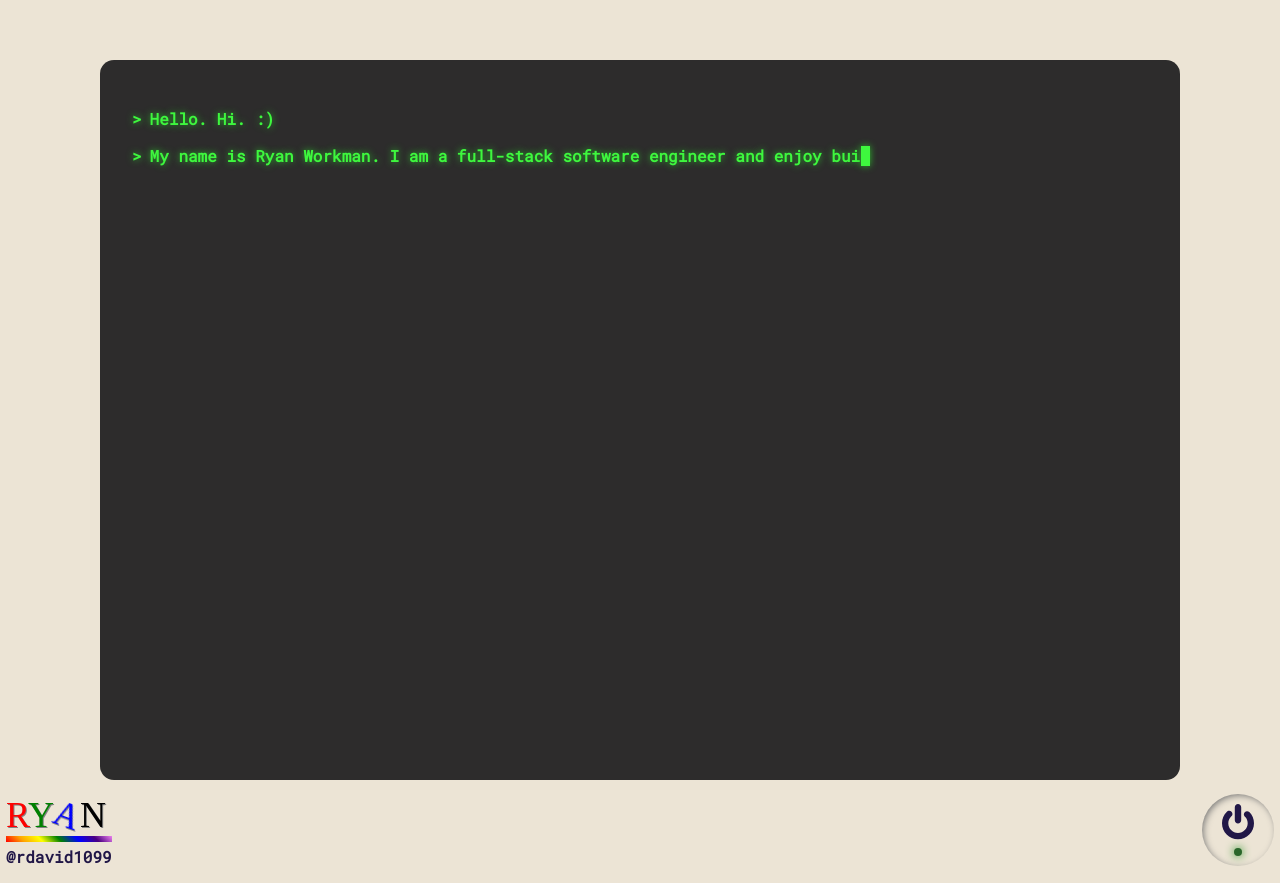
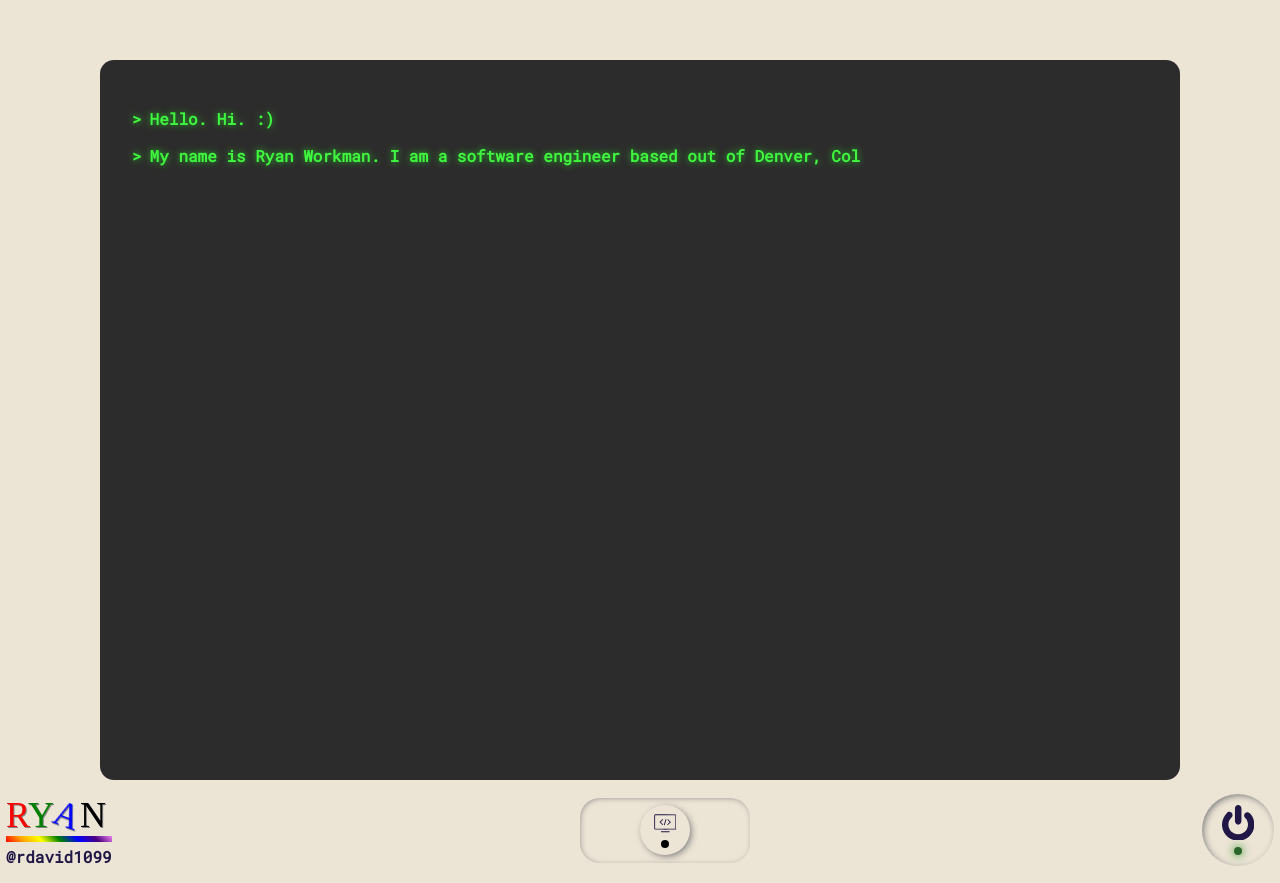
Before and after one commit to rdavid1099/rdavid1099.github.io, a React (Create React App) app: page / in a window 1280 px wide. Built offline with nearby package versions, Linux system fonts and the light colour scheme; a web font is replaced by a local one.

Commit message:
Add ScreenButton component and new projects button

```diff
--- a/src/components/AppStateProvider/AppStateProvider.tsx
+++ b/src/components/AppStateProvider/AppStateProvider.tsx
@@ -1,16 +1,19 @@
 import React, { FC, createContext, useState, useCallback } from "react";
+import { ROOT_PAGE, PageType } from "../../constants/pages";
 
 export interface AppStateType {
   screenOn: boolean;
+  activePage: PageType;
 }
 
 export interface AppStateProviderContext {
   state: AppStateType;
-  updateState(content: AppStateType): void;
+  updateState(content: Partial<AppStateType>): void;
 }
 
 const initialState: AppStateType = {
   screenOn: true,
+  activePage: ROOT_PAGE,
 };
 
 export const AppStateContext = createContext<AppStateProviderContext>({
@@ -21,9 +24,9 @@ export const AppStateContext = createContext<AppStateProviderContext>({
 export const StateProvider: FC = ({ children }) => {
   const [state, setState] = useState<AppStateType>(initialState);
 
-  const updateState = useCallback((content: AppStateType) => {
+  const updateState = useCallback((content: Partial<AppStateType>) => {
     setState({ ...state, ...content });
-    // eslint-disable-next-line
+    // eslint-disable-next-line react-hooks/exhaustive-deps
   }, []);
 
   const actions: AppStateProviderContext = {
--- /dev/null
+++ b/src/components/ScreenController/ScreenButton.tsx
@@ -0,0 +1,62 @@
+import React, { FC, CSSProperties, MouseEvent } from "react";
+
+interface ScreenButtonProps {
+  onClick: (event: MouseEvent) => void;
+  active: boolean;
+}
+
+const basePowerLight: CSSProperties = {
+  height: "8px",
+  width: "8px",
+  borderRadius: "100%",
+  marginTop: "4%",
+};
+
+const basePowerButton: CSSProperties = {
+  borderRadius: "100%",
+  height: "100%",
+  width: "100%",
+  display: "flex",
+  flexDirection: "column",
+  alignItems: "center",
+  justifyContent: "center",
+};
+
+const styles: Record<
+  "powerButtonOn" | "powerButtonOff" | "powerIcon" | "powerLightOn" | "powerLightOff",
+  CSSProperties
+> = {
+  powerButtonOn: {
+    ...basePowerButton,
+    boxShadow: "inset rgb(115, 115, 115) 2px 2px 7px -1px",
+  },
+  powerButtonOff: {
+    ...basePowerButton,
+    boxShadow: "rgb(115, 115, 115) 2px 2px 7px -1px",
+  },
+  powerIcon: {
+    width: "45%",
+    marginLeft: "auto",
+    marginRight: "auto",
+  },
+  powerLightOn: {
+    ...basePowerLight,
+    backgroundColor: "#2a662a",
+    boxShadow: "0px 0px 10px green",
+  },
+  powerLightOff: {
+    ...basePowerLight,
+    backgroundColor: "#000000",
+  },
+};
+
+export const ScreenButton: FC<ScreenButtonProps> = ({ children, onClick, active }) => {
+  const { powerButtonOn, powerButtonOff, powerIcon, powerLightOn, powerLightOff } = styles;
+
+  return (
+    <a href="#" style={active ? powerButtonOn : powerButtonOff} onClick={onClick}>
+      <div style={powerIcon}>{children}</div>
+      <div style={active ? powerLightOn : powerLightOff} />
+    </a>
+  );
+};
--- a/src/components/ScreenController/ScreenController.style.ts
+++ b/src/components/ScreenController/ScreenController.style.ts
@@ -10,41 +10,20 @@ type ScreenControllerClassNames =
   | "n"
   | "rainbowLine"
   | "rdavid"
-  | "powerButtonContainer"
-  | "powerButtonOn"
-  | "powerButtonOff"
-  | "powerIcon"
-  | "powerLightOn"
-  | "powerLightOff";
-
-const basePowerLight: CSSProperties = {
-  height: "8px",
-  width: "8px",
-  borderRadius: "100%",
-  marginTop: "4px",
-};
-
-const basePowerButton: CSSProperties = {
-  borderRadius: "100%",
-  height: "72px",
-  width: "72px",
-  display: "flex",
-  flexDirection: "column",
-  alignItems: "center",
-  justifyContent: "center",
-};
+  | "menuButtonsContainer"
+  | "menuButton"
+  | "powerButtonContainer";
 
 export const ScreenControllerStyles: Record<ScreenControllerClassNames, CSSProperties> = {
   root: {
     height: "100px",
     width: "1300px",
     display: "flex",
-    justifyContent: "end",
+    justifyContent: "space-between",
     flexDirection: "row",
     alignItems: "center",
   },
   nameContainer: {
-    marginRight: "auto",
     padding: "16px",
   },
   name: {
@@ -78,27 +57,20 @@ export const ScreenControllerStyles: Record<ScreenControllerClassNames, CSSPrope
   },
   powerButtonContainer: {
     paddingRight: "16px",
+    height: "72px",
+    width: "72px",
   },
-  powerButtonOn: {
-    ...basePowerButton,
-    boxShadow: "inset rgb(115, 115, 115) 2px 2px 7px -1px",
+  menuButtonsContainer: {
+    borderRadius: "20px",
+    width: "170px",
+    height: "65px",
+    display: "flex",
+    justifyContent: "center",
+    alignItems: "center",
+    boxShadow: "rgb(115, 115, 115) 1px 1px 6px -2px inset",
   },
-  powerButtonOff: {
-    ...basePowerButton,
-    boxShadow: "rgb(115, 115, 115) 2px 2px 7px -1px",
-  },
-  powerIcon: {
-    width: "32px",
-    marginLeft: "auto",
-    marginRight: "auto",
-  },
-  powerLightOn: {
-    ...basePowerLight,
-    backgroundColor: "#2a662a",
-    boxShadow: "0px 0px 10px green",
-  },
-  powerLightOff: {
-    ...basePowerLight,
-    backgroundColor: "#000000",
+  menuButton: {
+    height: "50px",
+    width: "50px",
   },
 };
--- a/src/components/ScreenController/ScreenController.tsx
+++ b/src/components/ScreenController/ScreenController.tsx
@@ -1,6 +1,7 @@
 import React, { FC, MouseEvent } from "react";
 import { ScreenControllerStyles } from "./ScreenController.style";
-import { PowerIcon } from "../../icons";
+import { ScreenButton } from "./ScreenButton";
+import { PowerIcon, ProjectsIcon } from "../../icons";
 import { GITHUB_URL } from "../../constants/urls";
 import { useAppState } from "../../hooks/useAppState";
 
@@ -24,11 +25,8 @@ export const ScreenController: FC = () => {
     rainbowLine,
     rdavid,
     powerButtonContainer,
-    powerButtonOn,
-    powerButtonOff,
-    powerIcon,
-    powerLightOn,
-    powerLightOff,
+    menuButtonsContainer,
+    menuButton,
   } = ScreenControllerStyles;
 
   const handlePowerButtonClick = (event: MouseEvent) => {
@@ -50,13 +48,17 @@ export const ScreenController: FC = () => {
           </a>
         </div>
       </div>
+      <div style={menuButtonsContainer}>
+        <div style={menuButton}>
+          <ScreenButton onClick={handlePowerButtonClick} active={false}>
+            <ProjectsIcon />
+          </ScreenButton>
+        </div>
+      </div>
       <div style={powerButtonContainer}>
-        <a href="#" style={appState.screenOn ? powerButtonOn : powerButtonOff} onClick={handlePowerButtonClick}>
-          <div style={powerIcon}>
-            <PowerIcon />
-          </div>
-          <div style={appState.screenOn ? powerLightOn : powerLightOff} />
-        </a>
+        <ScreenButton onClick={handlePowerButtonClick} active={appState.screenOn}>
+          <PowerIcon />
+        </ScreenButton>
       </div>
     </div>
   );
--- a/src/components/TerminalText/TerminalText.tsx
+++ b/src/components/TerminalText/TerminalText.tsx
@@ -39,7 +39,7 @@ export const TerminalText: FC<TerminalTextProps> = ({
         }, index * AutotypeSpeed[autotypeSpeed ?? "medium"]);
       });
     }
-    // eslint-disable-next-line
+    // eslint-disable-next-line react-hooks/exhaustive-deps
   }, [autotype, children, setDisplayText, autotypeSpeed]);
 
   return (
--- /dev/null
+++ b/src/constants/pages.ts
@@ -0,0 +1,9 @@
+import { RootPage } from "../pages/RootPage/RootPage";
+
+export const ROOT_PAGE = "RootPage";
+
+export const Pages = {
+  [ROOT_PAGE]: RootPage,
+};
+
+export type PageType = keyof typeof Pages;
--- a/src/icons/index.tsx
+++ b/src/icons/index.tsx
@@ -1,3 +1,4 @@
 import { ReactComponent as PowerIcon } from "./powerIcon.svg";
+import { ReactComponent as ProjectsIcon } from "./projectsIcon.svg";
 
-export { PowerIcon };
+export { PowerIcon, ProjectsIcon };
--- a/src/pages/RootPage/RootPage.tsx
+++ b/src/pages/RootPage/RootPage.tsx
@@ -41,12 +41,13 @@ export const RootPage: FC = () => {
             displayNextBlock("name", "descrip");
           }}
         >
-          My name is Ryan Workman. I am a full-stack software engineer and enjoy building fun things that make me smile.
+          My name is Ryan Workman. I am a software engineer based out of Denver, Colorado and enjoy building fun things
+          that make me smile.
         </TerminalText>
       )}
       {displayBlock.descrip.display && (
         <TerminalText autotype showCursor={displayBlock.descrip.showCursor}>
-          You can check out some of the things I've built and contributed to over at GitHub!
+          Feel free to click around and check out what I've been up to and some of my past projects.
         </TerminalText>
       )}
     </div>
```
Also changed, not shown: src/components/PageController/PageController.tsx (added), src/icons/projectsIcon.svg (added), 1 other file (tests, documents, lock files or other folders).
